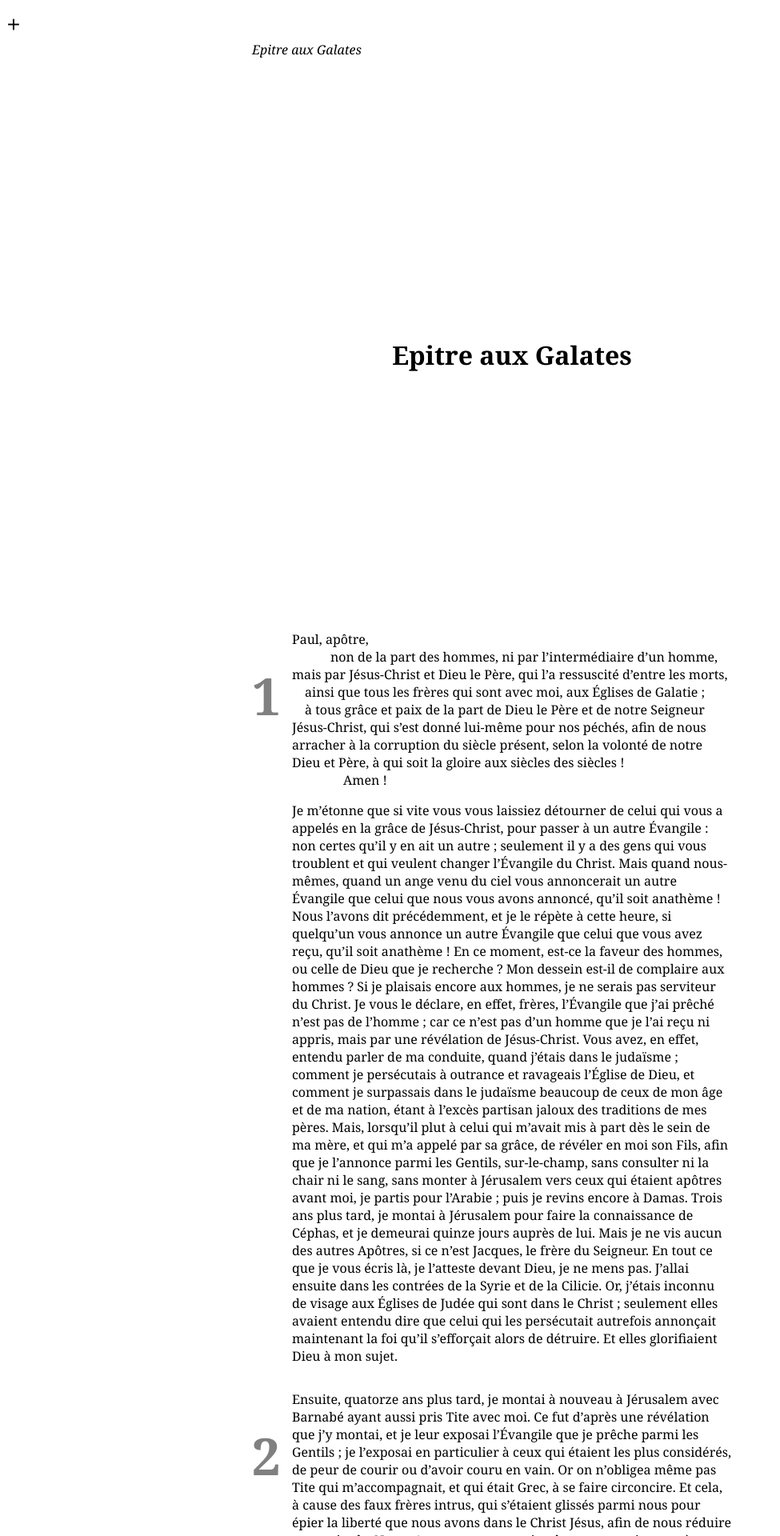
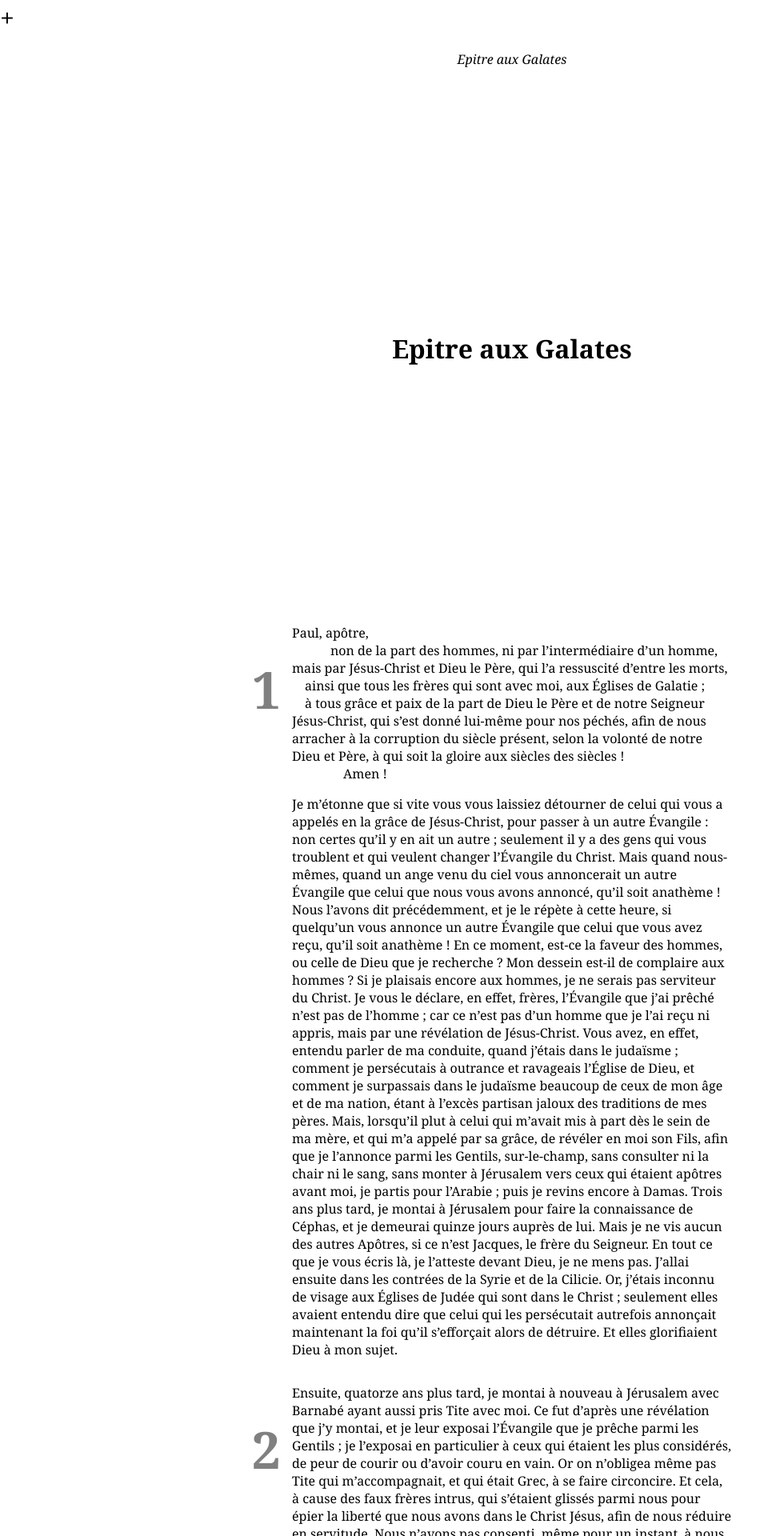
Before and after one commit to dreanod/dreanod.github.io, a Jekyll site: the page built from galatian2.html, in a window 1280 px wide. Shown: the top 1920 px of the page at 80% size, without its empty margins (0-975 px from the left). Built offline with Jekyll 4.4.1, drawn with Linux system fonts in a browser that asks for light colours.

Commit message:
Update galatian2.html

```diff
--- a/galatian2.html
+++ b/galatian2.html
@@ -194,6 +194,7 @@ text:
         font-size: 32px;
 	font-style: bold;
 	position: sticky;
+
 	top: 0px;
 	width: 40px;
     }
@@ -201,6 +202,7 @@ text:
 
     body {
       	font-size: 16px;
+        margin:0 0 0 0;
         font-family: Georgia;
     }
 
@@ -208,9 +210,16 @@ text:
         margin: 0 auto;
         width: 650px;
         height: 50px;
+        text-align: center;
         position: sticky;
         top: 0px;
         background-color: white;
+        z-index: 99;
+    }
+
+    header > em {
+        position: relative;
+        top: 20px
     }
 
     .title-container {
```
Lines whose indentation alone changed are shown as unchanged.
